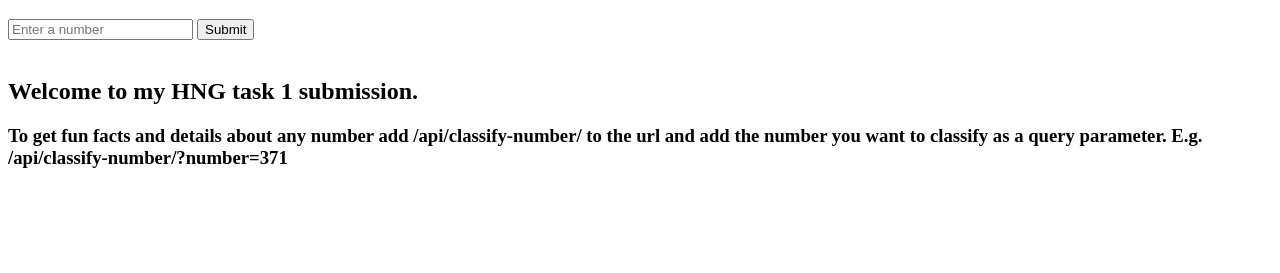
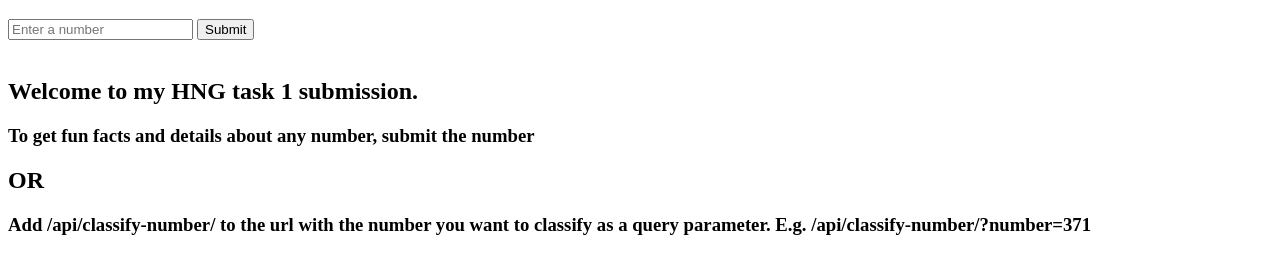
Before and after one commit to shy-programmer/hng12-stage1-number-classification-api, a website: page index.html in a window 1280 px wide. Shown: the part 61-334 px from the top of the page. Drawn offline with Linux system fonts and the light colour scheme.

Commit message:
editing homepage

```diff
--- a/index.html
+++ b/index.html
@@ -14,6 +14,8 @@
         </form>
     </div> <br>
     <h2>Welcome to my HNG task 1 submission.</h2>
-    <h3>To get fun facts and details about any number add /api/classify-number/ to the url and add the number you want to classify as a query parameter. E.g. /api/classify-number/?number=371</h3>
+    <h3>To get fun facts and details about any number, submit the number</h3>
+    <h2>OR</h2>
+    <h3>Add /api/classify-number/ to the url with the number you want to classify as a query parameter. E.g. /api/classify-number/?number=371</h3>
 </body>
 </html>
```
